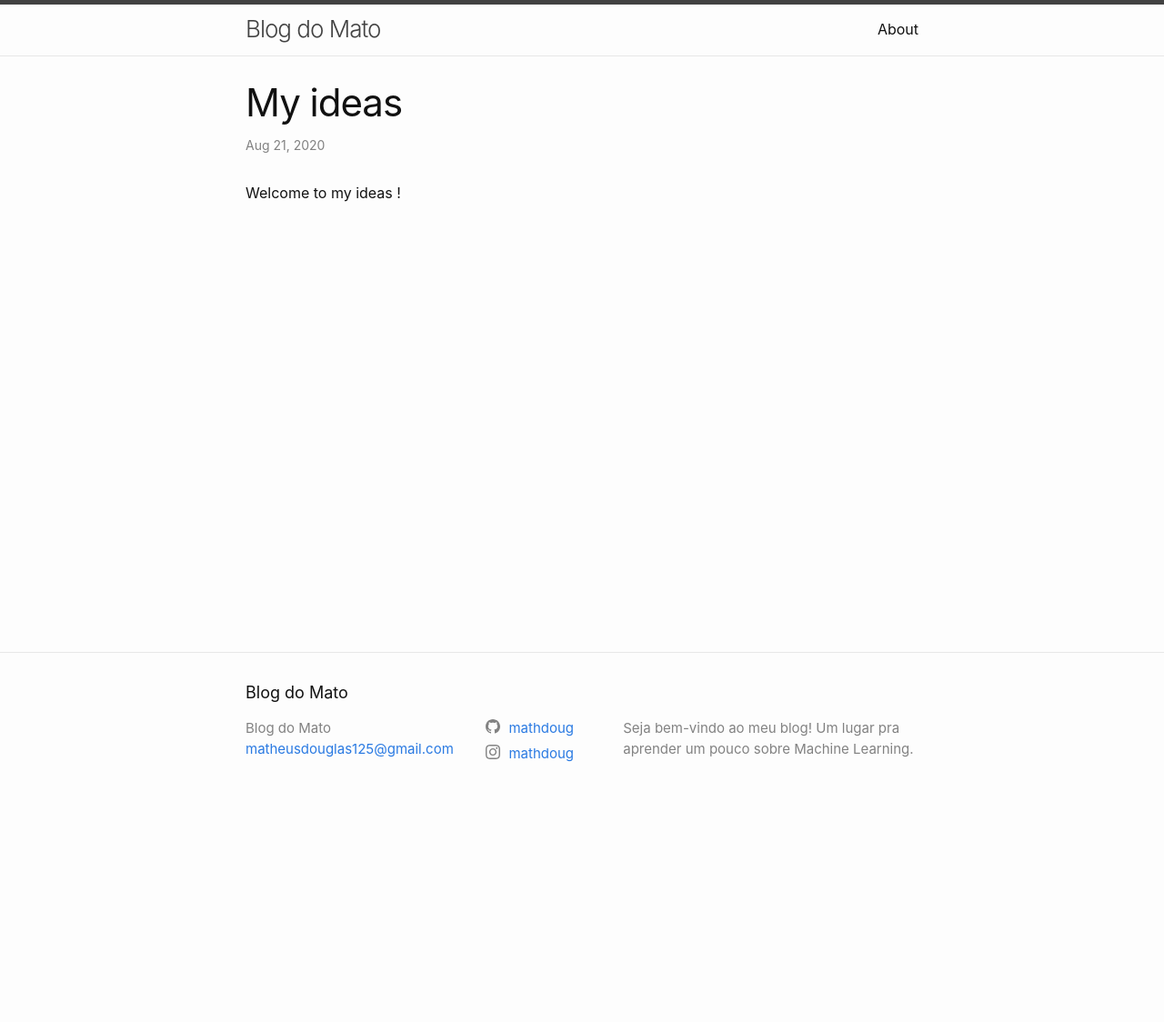
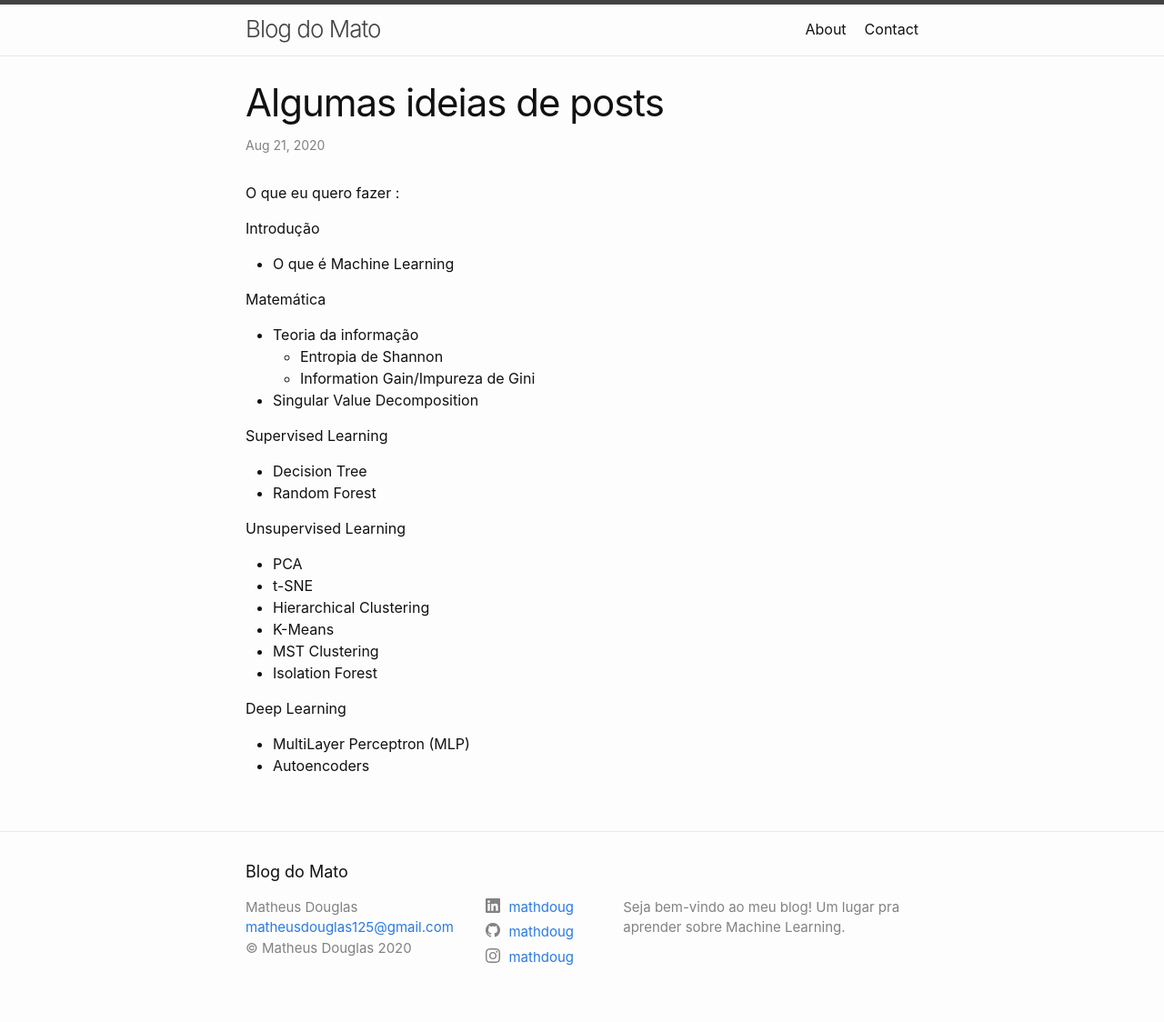
Before and after one commit to mathdoug/mathdoug.github.io, a Jekyll site: the page built from _posts/2020-08-21-my-ideas.md, in a window 1280 px wide. Shown: the whole page at 91% size. Built offline with Jekyll 4.4.1, drawn with Linux system fonts in a browser that asks for light colours; before the commit the page ends 900 px from its top, so only the background shows below that.

Commit message:
description of post in home

```diff
--- a/_config.yml
+++ b/_config.yml
@@ -21,14 +21,25 @@
 title: Blog do Mato
 email: matheusdouglas125@gmail.com
 description: >- # this means to ignore newlines until "baseurl:"
-  Seja bem-vindo ao meu blog! Um lugar pra aprender um pouco sobre Machine Learning.
+  Seja bem-vindo ao meu blog! Um lugar pra aprender sobre Machine Learning.
 baseurl: "" # the subpath of your site, e.g. /blog
 url: "" # the base hostname & protocol for your site, e.g. http://example.com
+
 github_username:  mathdoug
+linkedin_username: mathdoug
 instagram_username: mathdoug
 
 university_name: Ecole polytechnique
 university_url: https://www.polytechnique.edu
+
+# Fields minima uses, but are not defaulted with the jekyll new command.
+# Author is the default for posts, the Atom feed, and is used in the footer
+author: Matheus Douglas
+
+# New fields not defaulted by jekyll-new with the minima theme
+# Add a copyright. A copyright symbol and year will be added automatically
+# copyright: Company Name, Inc.
+copyright: "Matheus Douglas"
 
 # Build settings
 # Removed minima themes as it is now a regular theme.
--- a/_includes/footer.html
+++ b/_includes/footer.html
@@ -18,6 +18,9 @@
             {%- if site.email -%}
             <li><a class="u-email" href="mailto:{{ site.email }}">{{ site.email }}</a></li>
             {%- endif -%}
+            {%- if site.copyright -%}
+            <li>&copy; {{ site.copyright }} {{ "now" | date:"%Y" }}</li>
+            {%- endif -%}
         </ul>
       </div>
 
--- a/_includes/social.html
+++ b/_includes/social.html
@@ -1,10 +1,10 @@
 <ul class="social-media-list">
+  {%- if site.linkedin_username -%}<li><a href="https://www.linkedin.com/in/{{ site.linkedin_username| cgi_escape | escape }}"><svg class="svg-icon"><use xlink:href="{{ '/assets/minima-social-icons.svg#linkedin' | relative_url }}"></use></svg> <span class="username">{{ site.linkedin_username| escape }}</span></a></li>{%- endif -%}
   {%- if site.dribbble_username -%}<li><a href="https://dribbble.com/{{ site.dribbble_username| cgi_escape | escape }}"><svg class="svg-icon"><use xlink:href="{{ '/assets/minima-social-icons.svg#dribbble' | relative_url }}"></use></svg> <span class="username">{{ site.dribbble_username| escape }}</span></a></li>{%- endif -%}
   {%- if site.facebook_username -%}<li><a href="https://www.facebook.com/{{ site.facebook_username| cgi_escape | escape }}"><svg class="svg-icon"><use xlink:href="{{ '/assets/minima-social-icons.svg#facebook' | relative_url }}"></use></svg> <span class="username">{{ site.facebook_username| escape }}</span></a></li>{%- endif -%}
   {%- if site.flickr_username -%}<li><a href="https://www.flickr.com/photos/{{ site.flickr_username| cgi_escape | escape }}"><svg class="svg-icon"><use xlink:href="{{ '/assets/minima-social-icons.svg#flickr' | relative_url }}"></use></svg> <span class="username">{{ site.flickr_username| escape }}</span></a></li>{%- endif -%}
   {%- if site.github_username -%}<li><a href="https://github.com/{{ site.github_username| cgi_escape | escape }}"><svg class="svg-icon"><use xlink:href="{{ '/assets/minima-social-icons.svg#github' | relative_url }}"></use></svg> <span class="username">{{ site.github_username| escape }}</span></a></li>{%- endif -%}
   {%- if site.instagram_username -%}<li><a href="https://instagram.com/{{ site.instagram_username| cgi_escape | escape }}"><svg class="svg-icon"><use xlink:href="{{ '/assets/minima-social-icons.svg#instagram' | relative_url }}"></use></svg> <span class="username">{{ site.instagram_username| escape }}</span></a></li>{%- endif -%}
-  {%- if site.linkedin_username -%}<li><a href="https://www.linkedin.com/in/{{ site.linkedin_username| cgi_escape | escape }}"><svg class="svg-icon"><use xlink:href="{{ '/assets/minima-social-icons.svg#linkedin' | relative_url }}"></use></svg> <span class="username">{{ site.linkedin_username| escape }}</span></a></li>{%- endif -%}
   {%- if site.pinterest_username -%}<li><a href="https://www.pinterest.com/{{ site.pinterest_username| cgi_escape | escape }}"><svg class="svg-icon"><use xlink:href="{{ '/assets/minima-social-icons.svg#pinterest' | relative_url }}"></use></svg> <span class="username">{{ site.pinterest_username| escape }}</span></a></li>{%- endif -%}
   {%- for mst in site.mastodon -%}{%- if mst.username and mst.instance -%}<li><a href="https://{{ mst.instance| cgi_escape | escape}}/@{{mst.username}}"><svg class="svg-icon"><use xlink:href="{{ '/assets/minima-social-icons.svg#mastodon' | relative_url }}"></use></svg> <span class="username">{{ mst.username|escape }}</span></a></li>{%- endif -%}{%- endfor -%}
   {%- if site.twitter_username -%}<li><a href="https://www.twitter.com/{{ site.twitter_username| cgi_escape | escape }}"><svg class="svg-icon"><use xlink:href="{{ '/assets/minima-social-icons.svg#twitter' | relative_url }}"></use></svg> <span class="username">{{ site.twitter_username| escape }}</span></a></li>{%- endif -%}
--- a/_posts/2020-08-21-my-ideas.md
+++ b/_posts/2020-08-21-my-ideas.md
@@ -1,8 +1,35 @@
 ---
 layout: post
-title:  "My ideas"
+title:  "Algumas ideias de posts"
 date:   2020-08-21 12:45:00 +0200
 categories: jekyll update
+description: Algumas ideias que eu tenho pra fazer pro meu blog
+image_url: /images/Foto.png
 ---
 
-Welcome to my ideas !
+O que eu quero fazer :
+
+Introdução
+- O que é Machine Learning
+
+Matemática
+- Teoria da informação
+  - Entropia de Shannon
+  - Information Gain/Impureza de Gini
+- Singular Value Decomposition
+
+Supervised Learning
+- Decision Tree
+- Random Forest
+
+Unsupervised Learning
+- PCA
+- t-SNE
+- Hierarchical Clustering
+- K-Means
+- MST Clustering
+- Isolation Forest
+
+Deep Learning
+- MultiLayer Perceptron (MLP)
+- Autoencoders
--- a/assets/main.scss
+++ b/assets/main.scss
@@ -3,3 +3,11 @@
 ---
 
 @import "minima";
+
+.center_img {
+    display: block;
+    margin-left: auto;
+    margin-right: auto;
+    width: 300px;
+    padding-bottom: 10px;
+}
```
Also changed, not shown: _layouts/home.html (+8 -0 lines), contact.md (added, +5 -0 lines), images/Foto.png (added).
